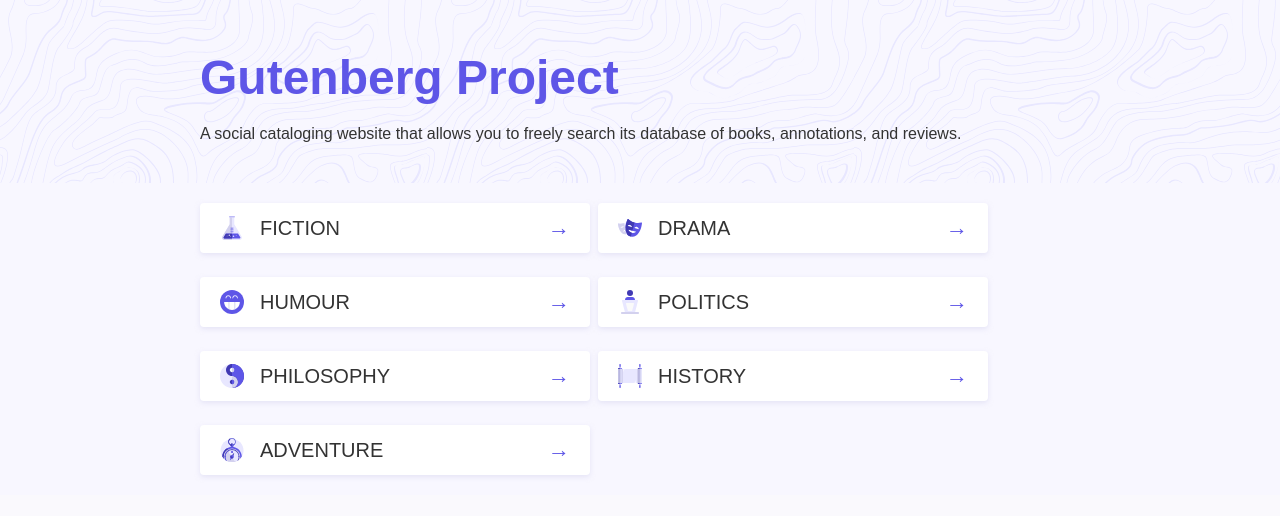
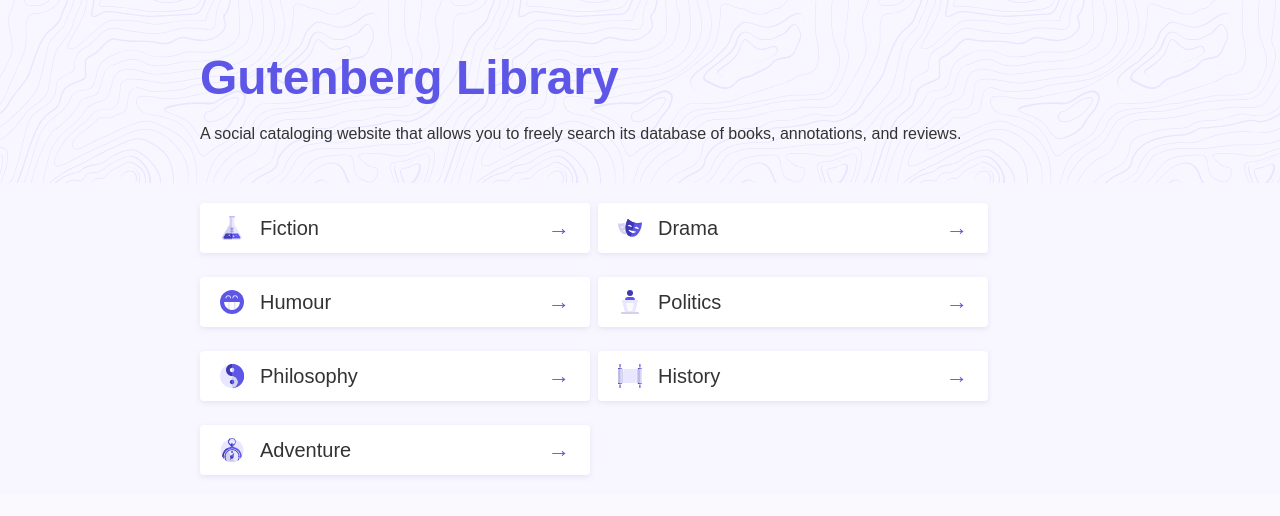
Before and after one commit to amits2301/gutendex-library, an Angular app: page / in a window 1280 px wide. Shown: the top 516 px of the page. Built offline with nearby package versions, Linux system fonts and the light colour scheme.

Commit message:
Added translation support

```diff
--- a/src/app/core/constants/categories.ts
+++ b/src/app/core/constants/categories.ts
@@ -1,15 +1,47 @@
+import { EN_LABELS } from '../i18n/en';
+
+export type GenreKey = keyof typeof EN_LABELS.GENRES;
+
 export interface Category {
-  label: string;
+  key: GenreKey;
   topic: string;
   icon: string;
 }
 
-export const CATEGORIES: Category[] = [
-  { label: 'FICTION', topic: 'fiction', icon: 'assets/icons/fiction.svg' },
-  { label: 'DRAMA', topic: 'drama', icon: 'assets/icons/drama.svg' },
-  { label: 'HUMOUR', topic: 'humour', icon: 'assets/icons/humour.svg' },
-  { label: 'POLITICS', topic: 'politics', icon: 'assets/icons/politics.svg' },
-  { label: 'PHILOSOPHY', topic: 'philosophy', icon: 'assets/icons/philosophy.svg' },
-  { label: 'HISTORY', topic: 'history', icon: 'assets/icons/history.svg' },
-  { label: 'ADVENTURE', topic: 'adventure', icon: 'assets/icons/adventure.svg' },
-];
+export const CATEGORIES: readonly Category[] = [
+  {
+    key: 'FICTION',
+    topic: 'fiction',
+    icon: 'assets/icons/fiction.svg',
+  },
+  {
+    key: 'DRAMA',
+    topic: 'drama',
+    icon: 'assets/icons/drama.svg',
+  },
+  {
+    key: 'HUMOR',
+    topic: 'humor',
+    icon: 'assets/icons/humour.svg',
+  },
+  {
+    key: 'POLITICS',
+    topic: 'politics',
+    icon: 'assets/icons/politics.svg',
+  },
+  {
+    key: 'PHILOSOPHY',
+    topic: 'philosophy',
+    icon: 'assets/icons/philosophy.svg',
+  },
+  {
+    key: 'HISTORY',
+    topic: 'history',
+    icon: 'assets/icons/history.svg',
+  },
+  {
+    key: 'ADVENTURE',
+    topic: 'adventure',
+    icon: 'assets/icons/adventure.svg',
+  },
+] as const;
--- /dev/null
+++ b/src/app/core/i18n/en.ts
@@ -0,0 +1,30 @@
+export const EN_LABELS = {
+  APP: {
+    TITLE: 'Gutenberg Library',
+    SUBTITLE:
+      'A social cataloging website that allows you to freely search its database of books, annotations, and reviews.',
+  },
+  COMMON: {
+    LOADING: 'Loading...',
+    LOADING_MORE: 'Loading more books...',
+    NO_RESULTS: 'No books found.',
+    ERROR_GENERIC: 'Something went wrong. Please try again.',
+    ERROR_NO_VIEWABLE: 'No viewable version available',
+    BACK: 'Back',
+  },
+  SEARCH: {
+    PLACEHOLDER: 'Search',
+  },
+  BOOKS: {
+    BY_AUTHOR_PREFIX: 'by',
+  },
+  GENRES: {
+    FICTION: 'Fiction',
+    DRAMA: 'Drama',
+    HUMOR: 'Humour',
+    POLITICS: 'Politics',
+    PHILOSOPHY: 'Philosophy',
+    HISTORY: 'History',
+    ADVENTURE: 'Adventure',
+  },
+} as const;
--- a/src/app/core/services/gutendex.ts
+++ b/src/app/core/services/gutendex.service.ts
@@ -6,7 +6,7 @@ import { environment } from '../../../environments/environment';
 @Injectable({
   providedIn: 'root',
 })
-export class Gutendex {
+export class GutendexService {
   private baseUrl = environment.apiBaseUrl;
 
   constructor(private http: HttpClient) {}
--- a/src/app/features/books/books.html
+++ b/src/app/features/books/books.html
@@ -1,23 +1,40 @@
 <div class="books-page">
+
   <!-- Header -->
   <div class="header">
     <button class="back-btn" (click)="goBack()">←</button>
-    <h2 class="title">{{ store.topic() | titlecase }}</h2>
+
+    @if (currentGenreKey()) {
+      <h2 class="title">
+        {{ labels.GENRES[currentGenreKey()!] }}
+      </h2>
+    }
   </div>
 
   <!-- Search -->
   <div class="search-wrapper">
-    <input type="text" placeholder="Search" [formControl]="searchControl" />
+    <input
+      type="text"
+      [placeholder]="labels.SEARCH.PLACEHOLDER"
+      [formControl]="searchControl"
+    />
   </div>
 
+  <!-- Initial Loading -->
+  @if (store.loadingState().loading && store.books().length === 0) {
+    <div class="loader">
+      {{ labels.COMMON.LOADING }}
+    </div>
+  }
+
   <!-- Books Grid -->
-  @if (store.loadingState().loading) {
-    <div class="loader">Loading...</div>
-  }
   <div class="books-grid">
     @for (book of store.books(); track book.id) {
       <div class="book-card" (click)="openBook(book)">
-        <img [src]="book.formats['image/jpeg']" alt="{{ book.title }}" />
+        <img
+          [src]="book.formats['image/jpeg']"
+          [alt]="book.title"
+        />
 
         <div class="book-title">
           {{ book.title }}
@@ -29,9 +46,21 @@
       </div>
     }
   </div>
-  @if (store.loadingState().loading) {
-    <div class="bottom-loader">Loading more...</div>
+
+  <!-- No Results -->
+  @if (!store.loadingState().loading && store.books().length === 0) {
+    <div class="no-results">
+      {{ labels.COMMON.NO_RESULTS }}
+    </div>
   }
+
+  <!-- Pagination Loading -->
+  @if (store.loadingState().loading && store.books().length > 0) {
+    <div class="bottom-loader">
+      {{ labels.COMMON.LOADING_MORE }}
+    </div>
+  }
+
 </div>
 
 <div class="scroll-trigger" #scrollTrigger></div>
--- a/src/app/features/books/books.store.ts
+++ b/src/app/features/books/books.store.ts
@@ -5,12 +5,8 @@ import { pipe, switchMap, tap, catchError } from 'rxjs';
 import { EMPTY } from 'rxjs';
 import { HttpErrorResponse } from '@angular/common/http';
 
-import { Gutendex } from '../../core/services/gutendex';
+import { GutendexService } from '../../core/services/gutendex.service';
 import { Book, BooksResponse } from '../../core/models/book.models';
-
-/* -------------------------------------
-   Loading State
-------------------------------------- */
 
 export interface LoadingState {
   loading: boolean;
@@ -21,10 +17,6 @@ const initialLoadingState: LoadingState = {
   loading: false,
   error: null,
 };
-
-/* -------------------------------------
-   Books State
-------------------------------------- */
 
 export interface BooksState {
   books: Book[];
@@ -42,17 +34,10 @@ const initialState: BooksState = {
   loadingState: initialLoadingState,
 };
 
-/* -------------------------------------
-   Store
-------------------------------------- */
-
 export const BooksStore = signalStore(
   withState(initialState),
 
-  withMethods((store, api = inject(Gutendex)) => ({
-    /* ------------------------------
-       Load Initial / Search
-    ------------------------------ */
+  withMethods((store, api = inject(GutendexService)) => ({
     loadBooks: rxMethod<{ topic: string; search?: string }>(
       pipe(
         tap(({ topic, search }) => {
@@ -89,10 +74,6 @@ export const BooksStore = signalStore(
         ),
       ),
     ),
-
-    /* ------------------------------
-       Load More (Pagination)
-    ------------------------------ */
     loadMore: rxMethod<void>(
       pipe(
         tap(() => {
--- a/src/app/features/books/books.ts
+++ b/src/app/features/books/books.ts
@@ -1,10 +1,19 @@
-import { AfterViewInit, Component, ElementRef, inject, OnInit, ViewChild } from '@angular/core';
+import {
+  AfterViewInit,
+  Component,
+  computed,
+  ElementRef,
+  inject,
+  OnInit,
+  ViewChild,
+} from '@angular/core';
 import { TitleCasePipe } from '@angular/common';
 import { ActivatedRoute, Router } from '@angular/router';
 import { BooksStore } from './books.store';
 import { Book } from '../../core/models/book.models';
 import { ReactiveFormsModule, FormControl } from '@angular/forms';
 import { debounceTime, distinctUntilChanged } from 'rxjs';
+import { EN_LABELS } from '../../core/i18n/en';
 
 @Component({
   selector: 'app-books',
@@ -17,11 +26,17 @@ export class Books implements OnInit, AfterViewInit {
   private route = inject(ActivatedRoute);
   private router = inject(Router);
   readonly store: BooksStore = inject(BooksStore);
+  readonly labels = EN_LABELS;
 
   searchControl = new FormControl('');
 
   @ViewChild('scrollTrigger', { static: false })
   scrollTrigger!: ElementRef<HTMLDivElement>;
+
+  readonly currentGenreKey = computed(() => {
+    const topic = this.store.topic();
+    return topic ? (topic.toUpperCase() as keyof typeof this.labels.GENRES) : null;
+  });
 
   ngOnInit() {
     this.route.paramMap.subscribe((params) => {
--- a/src/app/features/categories/categories.html
+++ b/src/app/features/categories/categories.html
@@ -1,16 +1,18 @@
 <div class="page">
   <div class="hero">
-    <h1>Gutenberg Project</h1>
+    <h1>{{ labels.APP.TITLE }}</h1>
     <p>
-      A social cataloging website that allows you to freely search its database of books,
-      annotations, and reviews.
+      {{ labels.APP.SUBTITLE }}
     </p>
   </div>
+
   <div class="categories">
-    @for (category of categories; track category.topic) {
+    @for (category of categories; track category.key) {
       <div class="category-card" (click)="navigate(category.topic)">
         <img [src]="category.icon" class="icon" />
-        <span class="label">{{ category.label }}</span>
+        <span class="label">
+          {{ labels.GENRES[category.key] }}
+        </span>
         <span class="arrow">→</span>
       </div>
     }
--- a/src/app/features/categories/categories.ts
+++ b/src/app/features/categories/categories.ts
@@ -1,6 +1,7 @@
 import { Component, inject } from '@angular/core';
 import { Router } from '@angular/router';
 import { CATEGORIES } from '../../core/constants/categories';
+import { EN_LABELS } from '../../core/i18n/en';
 
 @Component({
   selector: 'app-categories',
@@ -9,6 +10,7 @@ import { CATEGORIES } from '../../core/constants/categories';
   styleUrl: './categories.scss',
 })
 export class Categories {
+  readonly labels = EN_LABELS;
   categories = CATEGORIES;
 
   private router = inject(Router);
```
Also changed, not shown: 1 other file (tests, documents, lock files or other folders).
